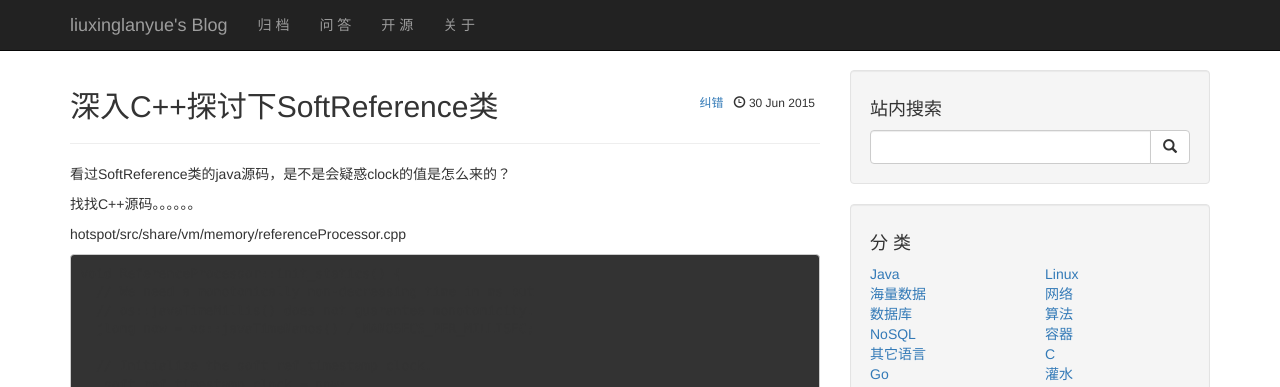
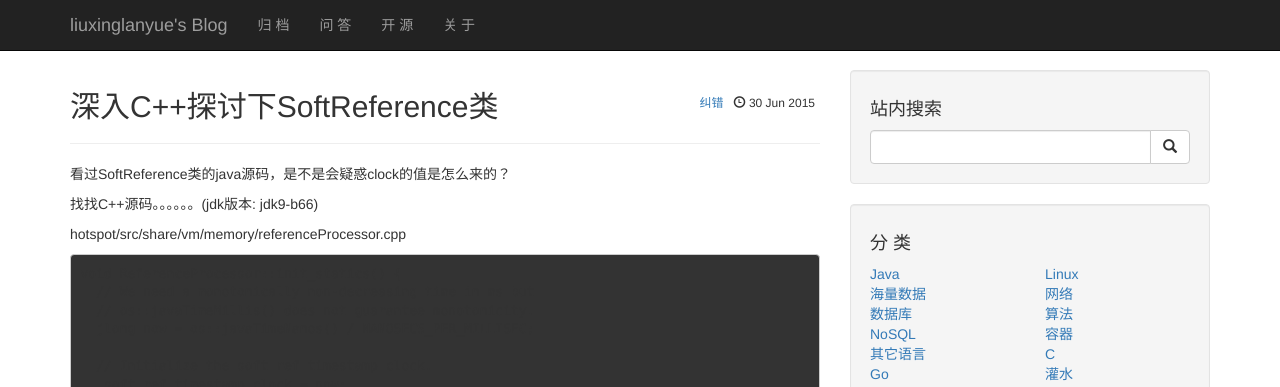
Before and after one commit to liuxinglanyue/blog, a Jekyll site: the page built from _posts/java/2015-06-30-soft_reference.markdown, in a window 1280 px wide and 900 px high. Shown: the top 387 px of the window. Built offline with Jekyll 4.4.1, drawn with Linux system fonts in a browser that asks for light colours; nearby versions of some CDN libraries; Markdown is read by kramdown in place of the engine named in the settings; comment, search, counter and statistics services are not loaded.

Commit message:
添加jdk版本说明

```diff
--- a/_posts/java/2015-06-30-soft_reference.markdown
+++ b/_posts/java/2015-06-30-soft_reference.markdown
@@ -7,7 +7,7 @@ tags: [java,SoftReference,c++,c]
 
 看过SoftReference类的java源码，是不是会疑惑clock的值是怎么来的？
 
-找找C++源码。。。。。。
+找找C++源码。。。。。。(jdk版本: jdk9-b66)
 
 hotspot/src/share/vm/memory/referenceProcessor.cpp
 
```
